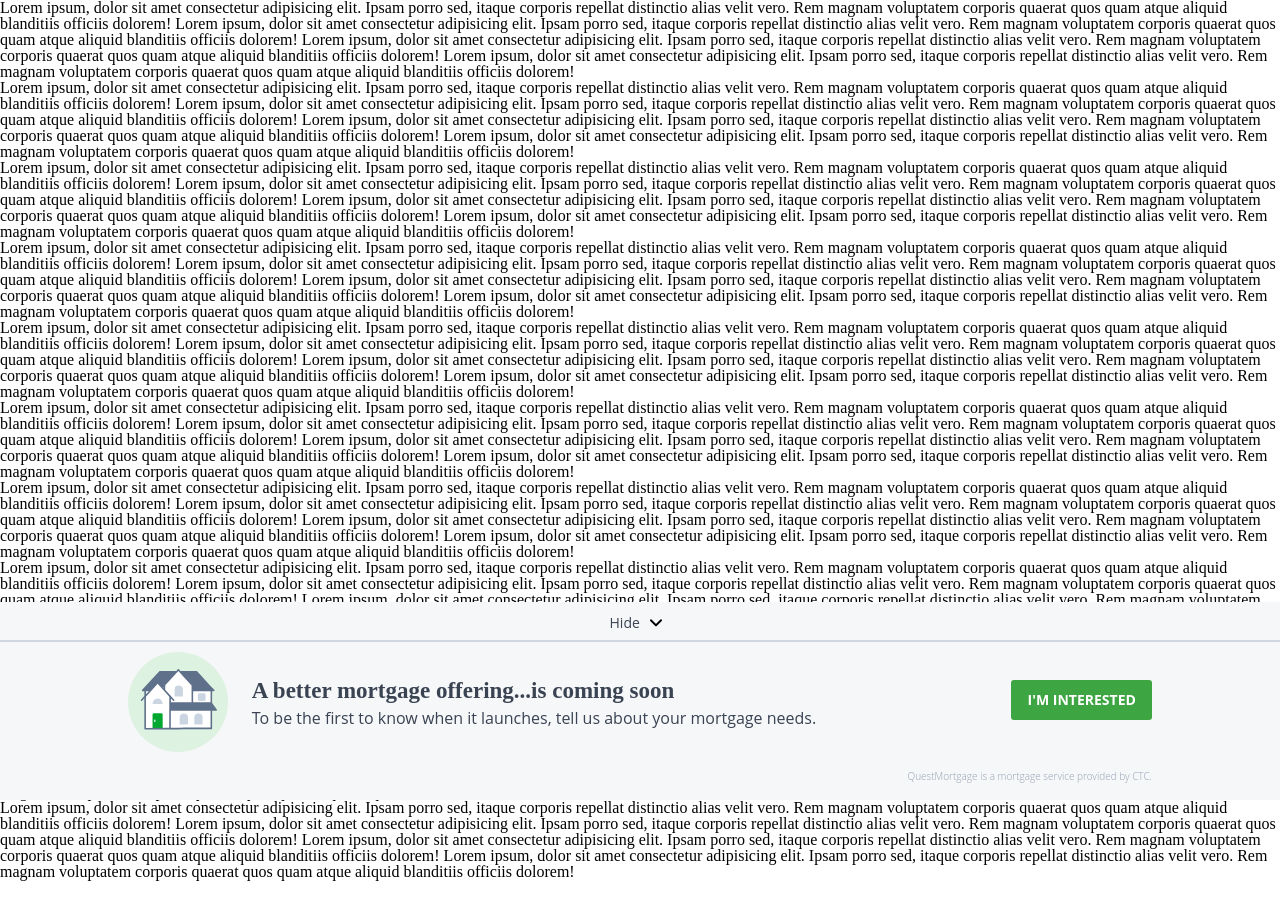
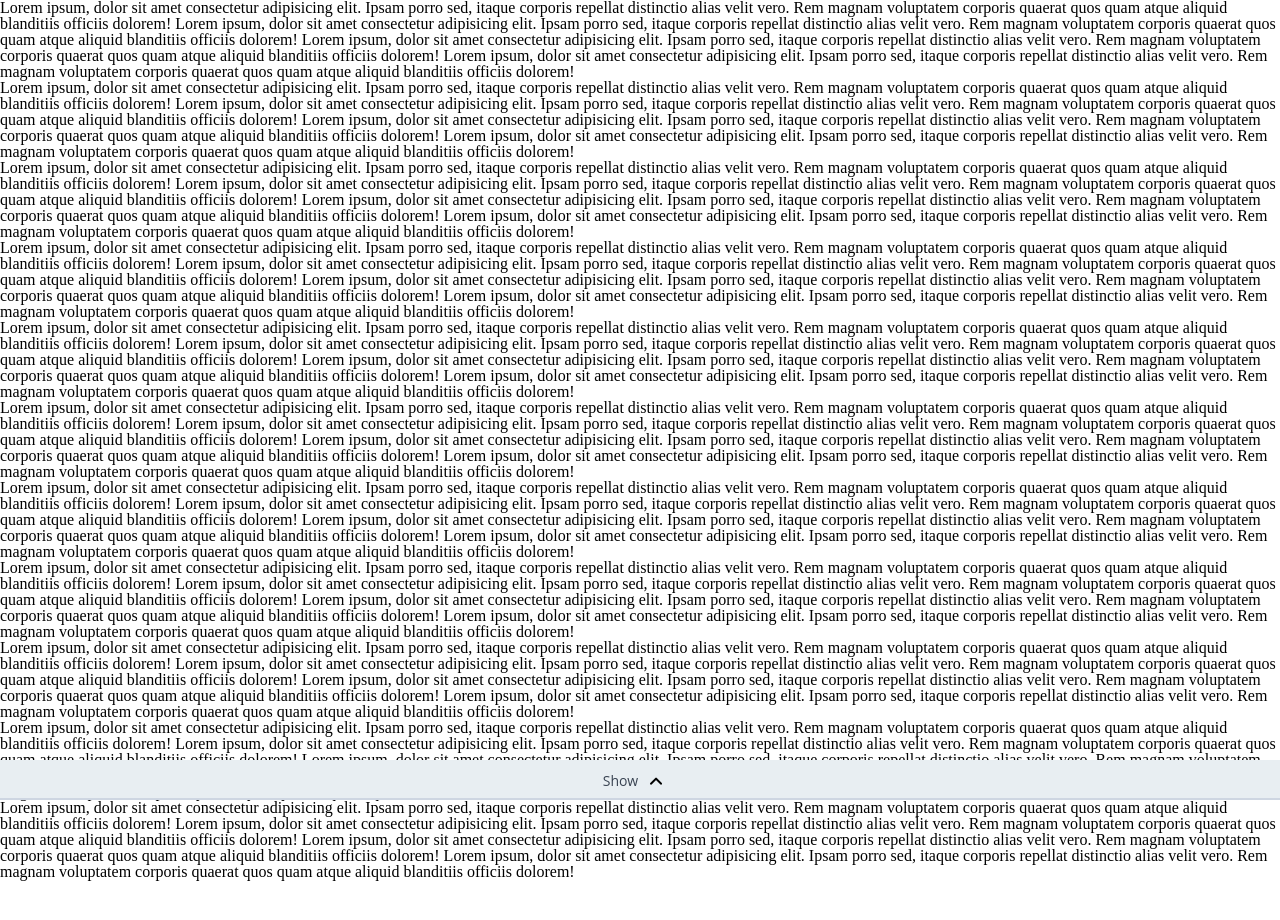
Before and after one commit to vsandrade/LIXAO, an Angular app: page / in a window 1280 px wide. Shown: the top 920 px of the page. Built offline with nearby package versions, Linux system fonts and the light colour scheme.

Commit message:
testing on iphone

```diff
--- a/src/app/app.component.html
+++ b/src/app/app.component.html
@@ -77,43 +77,32 @@
   <div class="offerBanner_toggleBar" (click)="toggle(banner)" [ngStyle]="{ 'background-color' : isOpen ? '#f6f7f9' : '#e8eef2' }" data-qt="btnQuestMortgageHideOffer" attr.data-qt-toggle="{{ isOpen ? 'hide' : 'show' }}">
     <span>{{ isOpen ? 'Hide' : 'Show' }}</span><i [@rotatedState]="isOpen ? 'default' : 'rotated'" [ngClass]="isOpen ? 'fi fi-chevron-right down' : 'fi fi-chevron-right up'"></i>
   </div>
-  <div #banner [@smoothCollapse]="isOpen ? 'final' : 'initial'" class="offerBanner_open-close-container">
-    <div class="bannerContainer">
-
-      <div class="box1">
+  <div #banner [@smoothCollapse]="isOpen ? 'final' : 'initial'" class="offerBanner_container">
+    <div class="offerBanner_container_bannerContainer">
+      <div class="offerBanner_container_bannerContainer_box1">
         <svg xmlns="http://www.w3.org/2000/svg" viewBox="0 0 340 340" width="100px">
-          <defs>
-            <style>
-              .a { fill: #def2e2; }
-              .b { fill: #fff;}
-              .c { fill: #00a82f;}
-              .d { fill: #cbd5e2;}
-              .e { fill: #5e708a;}
-            </style>
-          </defs>
-          <circle class="a" cx="170" cy="170" r="170"/>
-          <polygon class="b" points="297.15 195.66 283.22 171.54 282.62 130.89 288.86 131.52 231.32 67.69 183.78 66.47 175.52 66.56 170.71 62.17 166.3 66.67 110.12 67.33 51.75 127.58 59 129 58.65 150.34 58 260.55 283.39 259.46 283.62 196.36 297.15 195.66"/>
+          <circle class="svg_circle_a" cx="170" cy="170" r="170" style="fill: #def2e2;"/>
+          <polygon class="svg_polygon_b" points="297.15 195.66 283.22 171.54 282.62 130.89 288.86 131.52 231.32 67.69 183.78 66.47 175.52 66.56 170.71 62.17 166.3 66.67 110.12 67.33 51.75 127.58 59 129 58.65 150.34 58 260.55 283.39 259.46 283.62 196.36 297.15 195.66" style="fill: #fff;"/>
           <g>
-            <path class="c" d="M143.11,238H118.26a4.75,4.75,0,0,0-4.75,4.75V290.5h34.35V242.76A4.75,4.75,0,0,0,143.11,238Zm-19.83,28.27a2,2,0,1,1-4.07,0v-4.54a2,2,0,1,1,4.07,0Z" transform="translate(-30 -30)"/>
+            <path class="svg_path_c" d="M143.11,238H118.26a4.75,4.75,0,0,0-4.75,4.75V290.5h34.35V242.76A4.75,4.75,0,0,0,143.11,238Zm-19.83,28.27a2,2,0,1,1-4.07,0v-4.54a2,2,0,1,1,4.07,0Z" transform="translate(-30 -30)" style="fill: #00a82f;"/>
             <g>
-              <path class="d" d="M288.94,170.15H272.22a4.84,4.84,0,0,0-4.83,4.84V191.7a4.84,4.84,0,0,0,4.83,4.84h16.72a4.84,4.84,0,0,0,4.83-4.84V175A4.84,4.84,0,0,0,288.94,170.15Z" transform="translate(-30 -30)"/>
-              <path class="d" d="M188.4,157.46l0,23.5h28.14l0-23.5a14.08,14.08,0,0,0-28.15,0Z" transform="translate(-30 -30)"/>
-              <path class="d" d="M147.41,204.47a16.79,16.79,0,0,0-33.57,0v2.41h33.57Z" transform="translate(-30 -30)"/>
-              <path class="d" d="M234,276.12l0-23.51a14.08,14.08,0,0,0-28.15,0l0,23.51Z" transform="translate(-30 -30)"/>
-              <path class="d" d="M283.56,252.61a14.08,14.08,0,0,0-28.15,0l0,23.51h28.15Z" transform="translate(-30 -30)"/>
-              <path class="e" d="M332.05,225.55,316,203V163.23h5.39a2.64,2.64,0,0,0,2.63-2.45c0-.07.05-.12.05-.19h0v0c0-.08,0-.14,0-.21a2.65,2.65,0,0,0-.68-1.68c-16.95-18.11-38.82-41.87-58.51-63.55,0,0,0,0-.05,0a3.27,3.27,0,0,0-.48-.35,3,3,0,0,0-.37-.25,2.51,2.51,0,0,0-.49-.12,2.28,2.28,0,0,0-.52-.1l-.08,0H208.14l-4.93-5.38c-.07-.07-.17-.1-.24-.16l-1.64-1.79L200,88.32a2.66,2.66,0,0,0-.78.54l-4.93,5.38-55.71.07h-.06a3.33,3.33,0,0,0-.53.11,3.72,3.72,0,0,0-.48.11,2.08,2.08,0,0,0-.34.24,2.61,2.61,0,0,0-.51.36s0,0-.05,0L113.5,120.43,78.11,158.68a2.68,2.68,0,0,0,.15,3.79,2.64,2.64,0,0,0,1.81.71h5.55V179.8L74.23,192a2.68,2.68,0,0,0,.13,3.79,2.65,2.65,0,0,0,1.83.73h.09a2.7,2.7,0,0,0,1.87-.85l7.47-8v103a2.68,2.68,0,0,0,2.68,2.68h.23c81.69-.45,220.91-1.16,224.51-1a2.6,2.6,0,0,0,.79,0,2.68,2.68,0,0,0,2.2-2.63V229.79h13.83a2.69,2.69,0,0,0,2.19-4.24ZM310.66,287h-7l-25.51.09c-21.1.08-49.23.21-77.36.35l-25.27.13.14-57.75h135ZM91,181.91l13.08-14,26.75-29.66L157.6,168l12.79,13.82-.25,105.8-79,.42H91Zm60.23-29L149.55,151l1.66-1.82Zm94.87-9.3v57.64H175.76l.06-13.57,7.39,8a2.76,2.76,0,0,0,3.79.14,2.65,2.65,0,0,0,.86-1.86,2.69,2.69,0,0,0-.71-1.93l-11.3-12.21v-.12l-19.27-21.19V143.39l44.75-48.56,13.53,14.68Zm5.36,57.64V163.14l59.22.08v38Zm-150.33-38-1,1.12L91,174.06V163.18Z" transform="translate(-30 -30)"/>
+              <path class="svg_path_d" d="M288.94,170.15H272.22a4.84,4.84,0,0,0-4.83,4.84V191.7a4.84,4.84,0,0,0,4.83,4.84h16.72a4.84,4.84,0,0,0,4.83-4.84V175A4.84,4.84,0,0,0,288.94,170.15Z" transform="translate(-30 -30)" style="fill: #cbd5e2;"/>
+              <path class="svg_path_d" d="M188.4,157.46l0,23.5h28.14l0-23.5a14.08,14.08,0,0,0-28.15,0Z" transform="translate(-30 -30)" style="fill: #cbd5e2;"/>
+              <path class="svg_path_d" d="M147.41,204.47a16.79,16.79,0,0,0-33.57,0v2.41h33.57Z" transform="translate(-30 -30)" style="fill: #cbd5e2;"/>
+              <path class="svg_path_d" d="M234,276.12l0-23.51a14.08,14.08,0,0,0-28.15,0l0,23.51Z" transform="translate(-30 -30)" style="fill: #cbd5e2;"/>
+              <path class="svg_path_d" d="M283.56,252.61a14.08,14.08,0,0,0-28.15,0l0,23.51h28.15Z" transform="translate(-30 -30)" style="fill: #cbd5e2;"/>
+              <path class="svg_path_e" d="M332.05,225.55,316,203V163.23h5.39a2.64,2.64,0,0,0,2.63-2.45c0-.07.05-.12.05-.19h0v0c0-.08,0-.14,0-.21a2.65,2.65,0,0,0-.68-1.68c-16.95-18.11-38.82-41.87-58.51-63.55,0,0,0,0-.05,0a3.27,3.27,0,0,0-.48-.35,3,3,0,0,0-.37-.25,2.51,2.51,0,0,0-.49-.12,2.28,2.28,0,0,0-.52-.1l-.08,0H208.14l-4.93-5.38c-.07-.07-.17-.1-.24-.16l-1.64-1.79L200,88.32a2.66,2.66,0,0,0-.78.54l-4.93,5.38-55.71.07h-.06a3.33,3.33,0,0,0-.53.11,3.72,3.72,0,0,0-.48.11,2.08,2.08,0,0,0-.34.24,2.61,2.61,0,0,0-.51.36s0,0-.05,0L113.5,120.43,78.11,158.68a2.68,2.68,0,0,0,.15,3.79,2.64,2.64,0,0,0,1.81.71h5.55V179.8L74.23,192a2.68,2.68,0,0,0,.13,3.79,2.65,2.65,0,0,0,1.83.73h.09a2.7,2.7,0,0,0,1.87-.85l7.47-8v103a2.68,2.68,0,0,0,2.68,2.68h.23c81.69-.45,220.91-1.16,224.51-1a2.6,2.6,0,0,0,.79,0,2.68,2.68,0,0,0,2.2-2.63V229.79h13.83a2.69,2.69,0,0,0,2.19-4.24ZM310.66,287h-7l-25.51.09c-21.1.08-49.23.21-77.36.35l-25.27.13.14-57.75h135ZM91,181.91l13.08-14,26.75-29.66L157.6,168l12.79,13.82-.25,105.8-79,.42H91Zm60.23-29L149.55,151l1.66-1.82Zm94.87-9.3v57.64H175.76l.06-13.57,7.39,8a2.76,2.76,0,0,0,3.79.14,2.65,2.65,0,0,0,.86-1.86,2.69,2.69,0,0,0-.71-1.93l-11.3-12.21v-.12l-19.27-21.19V143.39l44.75-48.56,13.53,14.68Zm5.36,57.64V163.14l59.22.08v38Zm-150.33-38-1,1.12L91,174.06V163.18Z" transform="translate(-30 -30)" style="fill: #5e708a;"/>
             </g>
           </g>
         </svg>
       </div>
-      <div class="box2">
+      <div class="offerBanner_container_bannerContainer_box2">
         <h1 [innerHTML]="ActiveBanner[statusBanner.status].title"></h1>
         <span>{{ActiveBanner[statusBanner.status].description}}</span>
       </div>
-      <div class="box3">
-        <button class="btnBanner" (click)="callMortgageInfo()" data-qt="btnQuestMortgageInterested">{{ActiveBanner[statusBanner.status].btnLabel}}</button>
+      <div class="offerBanner_container_bannerContainer_box3">
+        <button class="offerBanner_container_bannerContainer_box3_btnBanner" (click)="callMortgageInfo()" data-qt="btnQuestMortgageInterested">{{ActiveBanner[statusBanner.status].btnLabel}}</button>
       </div>
-
     </div>
     <div class="offerBanner_footerLabel">
       QuestMortgage is a mortgage service provided by CTC.
--- a/src/app/app.component.scss
+++ b/src/app/app.component.scss
@@ -5,7 +5,7 @@
   bottom: 0;
   width: 100%;
 
-  &_open-close-container {
+  &_container {
     color: #000000;
     background-color: #f6f7f9;
     font-weight: bold;
@@ -15,14 +15,14 @@
     justify-content: center;
     align-items: center;
 
-    .bannerContainer {
+    &_bannerContainer {
       margin-top: 10px;
 
       @include media(small-mobile, mobile) {
         padding: 0px 16px;
       }
 
-      .box1 {
+      &_box1 {
         width: 100px;
         height: 100px;
         margin-right: 24px;
@@ -41,7 +41,7 @@
         }
       }
 
-      .box2 {
+      &_box2 {
         max-width: 576px;
         float: left;
         height: 100px;
@@ -100,7 +100,7 @@
         }
       }
 
-      .box3 {
+      &_box3 {
         display: flex;
         align-items: center;
         float: left;
@@ -112,7 +112,7 @@
           margin: 16px 0px;
         }
 
-        .btnBanner {
+        &_btnBanner {
           width: 141px;
           height: 40px;
           border-radius: 3px;
@@ -131,7 +131,11 @@
           text-transform: uppercase;
           cursor: pointer;
 
-
+          &:active,
+          &:focus,
+          &:hover {
+            border: 0px;
+          }
         }
       }
 
--- a/src/app/app.component.ts
+++ b/src/app/app.component.ts
@@ -1,4 +1,4 @@
-import { Component, OnInit, OnDestroy, ViewEncapsulation } from '@angular/core';
+import { Component, OnInit, OnDestroy, ViewEncapsulation, HostListener } from '@angular/core';
 import {
   trigger,
   state,
@@ -21,7 +21,7 @@ import { AppService } from './app.service';
         height: '0',
         overflow: 'hidden',
         opacity: 0,
-        visibility: 'hidden'
+        visibility: 'hidden',
       })),
       state('final', style({
         height: '*',
@@ -40,6 +40,7 @@ import { AppService } from './app.service';
 export class AppComponent implements OnInit, OnDestroy  {
 
   public isOpen = true;
+
   public statusBanner: FooterBannerConfiguration;
 
   private unsubscriber = new Subject();
@@ -57,14 +58,24 @@ export class AppComponent implements OnInit, OnDestroy  {
     }
   };
 
+  @HostListener('window:scroll', ['$event'])
+  scrollHandler(event: any) {
+    if (window.scrollY > 100) {
+      this.isOpen = false;
+      sessionStorage.setItem('footerBannerOpen', `${this.isOpen}`);
+    }
+  }
+
   constructor(public service: AppService) { }
 
   ngOnInit(): void {
+    this.isOpen = sessionStorage.getItem('footerBannerOpen') === null ? true : JSON.parse(sessionStorage.getItem('footerBannerOpen'));
     this.afterLaunch();
   }
 
   toggle() {
     this.isOpen = !this.isOpen;
+    sessionStorage.setItem('footerBannerOpen', `${this.isOpen}`);
   }
 
   afterLaunch(): void {
```
